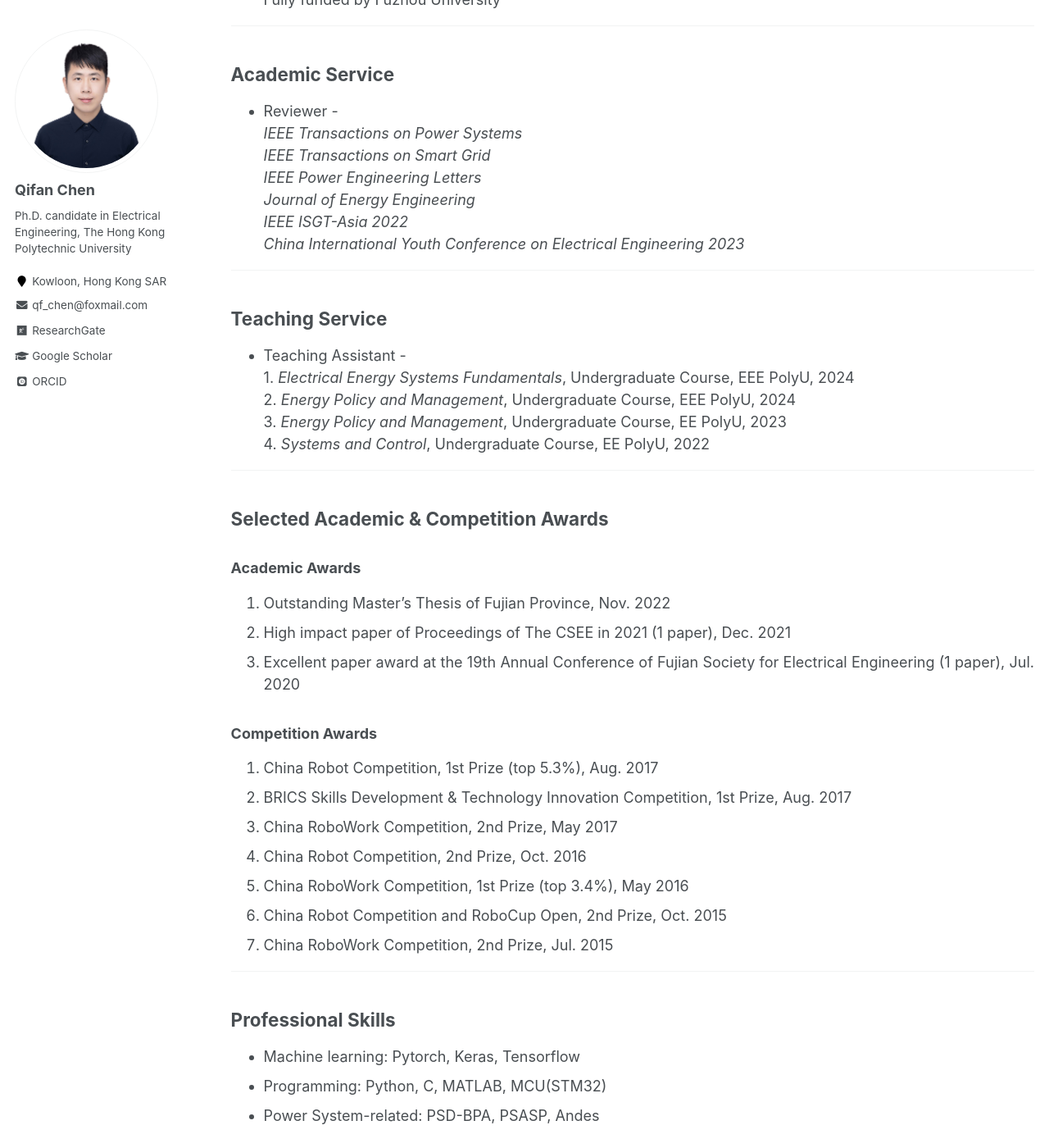
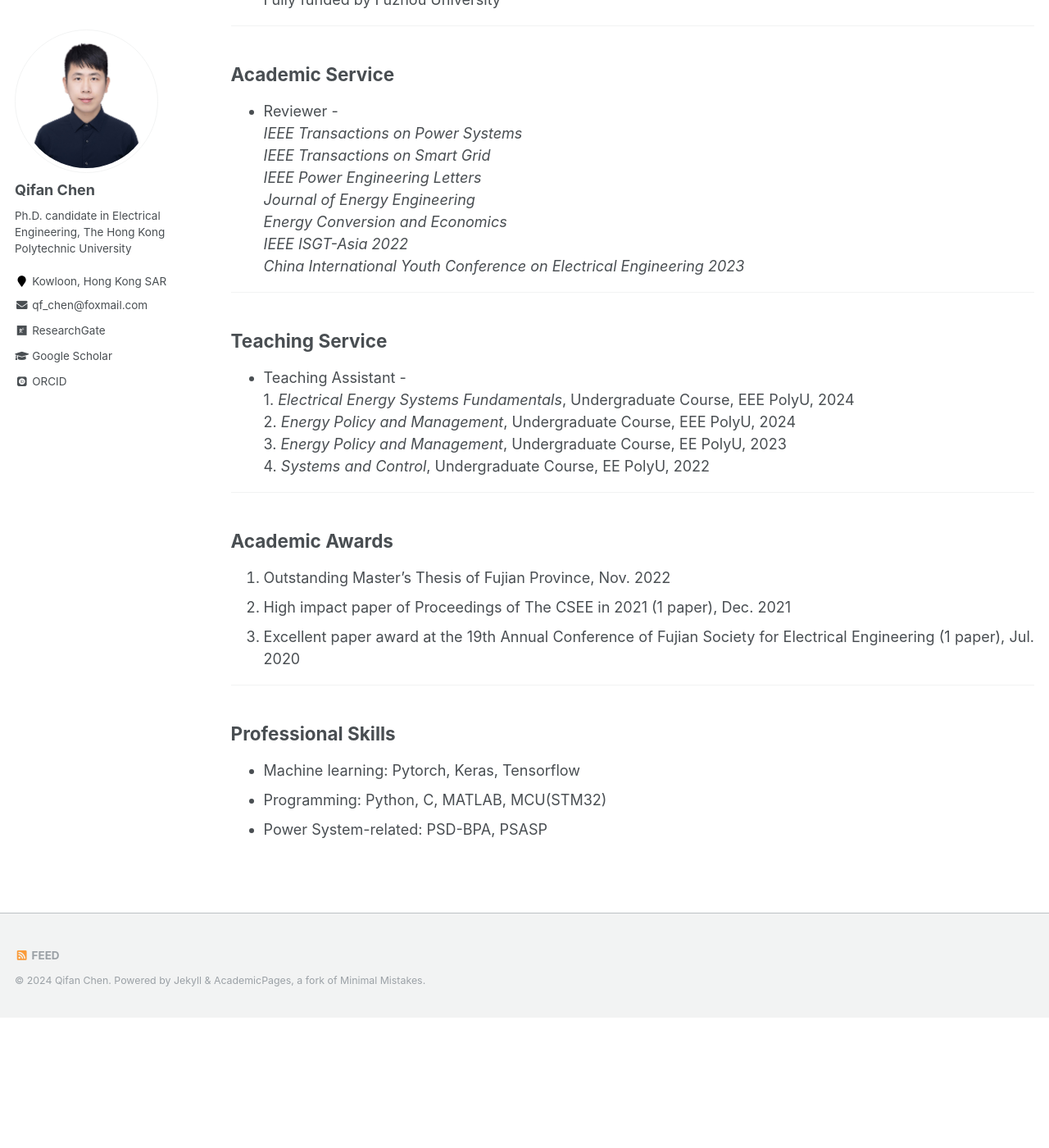
Before and after one commit to ChQf/ChQf.github.io, a Jekyll site: the page built from _pages/biography.md, in a window 1280 px wide and 1400 px high, scrolled down 548 px. Shown: the whole window at 82% size. Built offline with Jekyll 4.4.1, drawn with Linux system fonts in a browser that asks for light colours; some web fonts are replaced; after the commit the page ends 1789 px from its top, so only the background shows below that.

Commit message:
Update biography.md

```diff
--- a/_pages/biography.md
+++ b/_pages/biography.md
@@ -32,6 +32,7 @@ redirect_from:
 <br>*IEEE Transactions on Smart Grid*
 <br>*IEEE Power Engineering Letters*
 <br>*Journal of Energy Engineering*
+<br>*Energy Conversion and Economics*
 <br>*IEEE ISGT-Asia 2022*
 <br>*China International Youth Conference on Electrical Engineering 2023*
 {: .text-justify}
@@ -49,25 +50,13 @@ redirect_from:
 
 ---
 
-## Selected Academic & Competition Awards
-
-### Academic Awards
+## Academic Awards
 
 1. Outstanding Master's Thesis of Fujian Province, Nov. 2022
 1. High impact paper of Proceedings of The CSEE in 2021 (1 paper), Dec. 2021
 1. Excellent paper award at the 19th Annual Conference of Fujian Society for Electrical Engineering (1 paper), Jul. 2020
 {: .text-justify}
 
-### Competition Awards
-
-1. China Robot Competition, 1st Prize (top 5.3%), Aug. 2017
-1. BRICS Skills Development & Technology Innovation Competition, 1st Prize, Aug. 2017
-1. China RoboWork Competition, 2nd Prize, May 2017
-1. China Robot Competition, 2nd Prize, Oct. 2016
-1. China RoboWork Competition, 1st Prize (top 3.4%), May 2016
-1. China Robot Competition and RoboCup Open, 2nd Prize, Oct. 2015
-1. China RoboWork Competition, 2nd Prize, Jul. 2015
-{: .text-justify}
 
 ---
 
@@ -75,5 +64,5 @@ redirect_from:
 
 * Machine learning: Pytorch, Keras, Tensorflow
 * Programming: Python, C, MATLAB, MCU(STM32)
-* Power System-related: PSD-BPA, PSASP, Andes
+* Power System-related: PSD-BPA, PSASP
 {: .text-justify}
```
